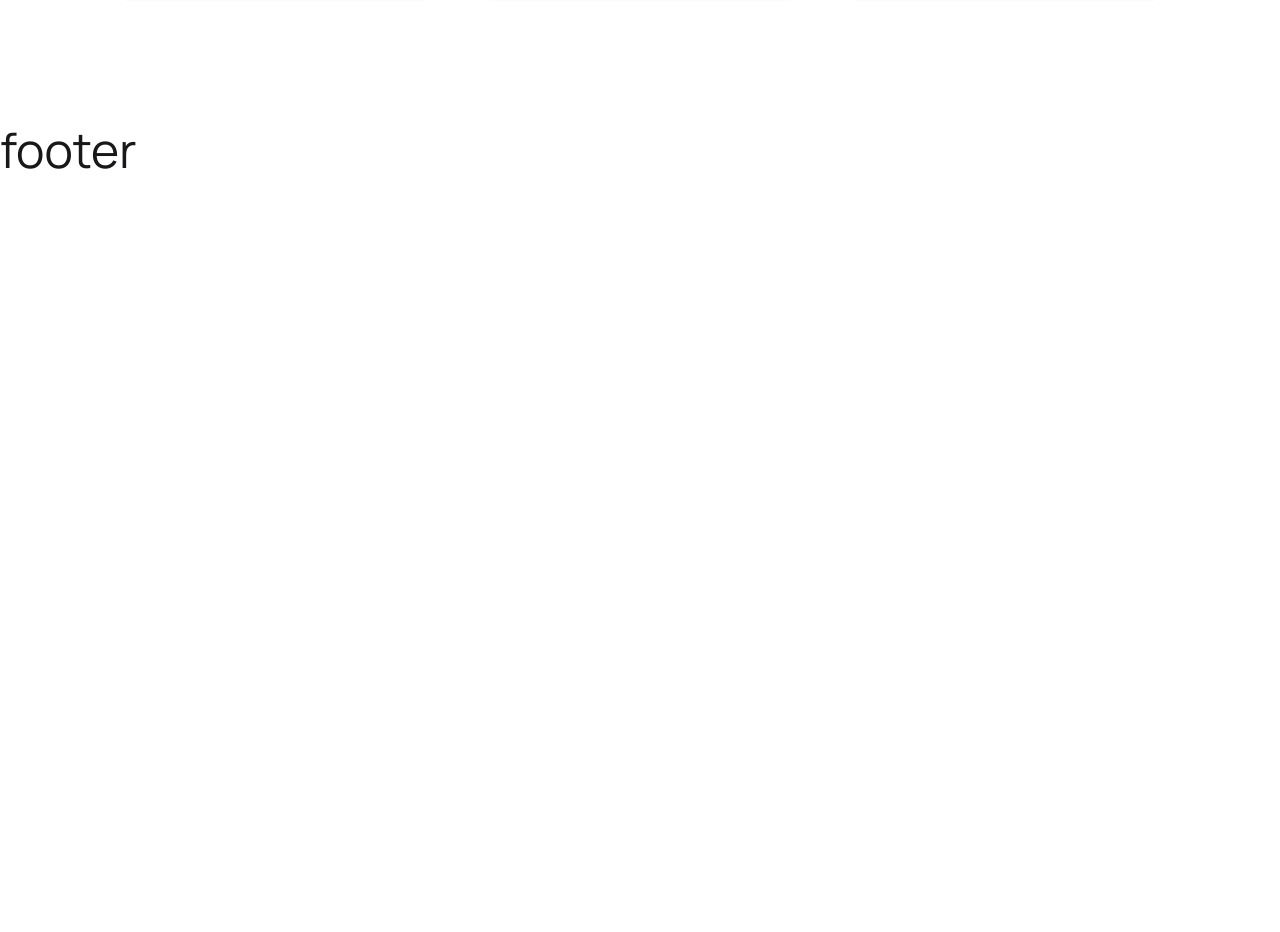
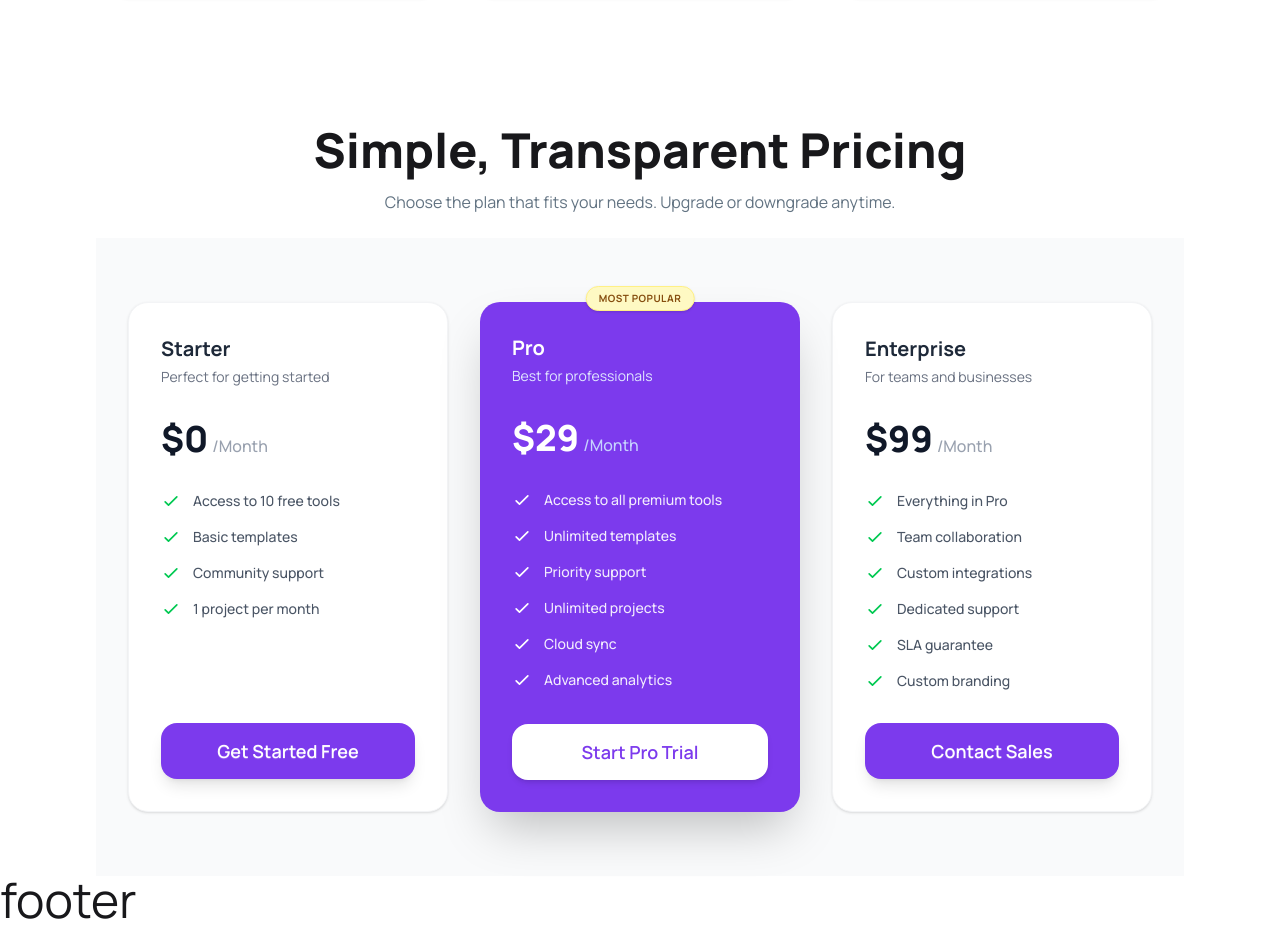
Before and after one commit to mdabdulawal2001/Digital-Tools-Platform, a React (Vite) app: page / in a window 1280 px wide. Shown: the part 1720-2652 px from the top of the page. Before the commit the page ends 1902 px from the top, so only its background shows below. Built offline with nearby package versions, Linux system fonts and the light colour scheme.

Commit message:
added pricing section with hover effect

```diff
--- a/src/App.jsx
+++ b/src/App.jsx
@@ -4,6 +4,7 @@ import Footer from './components/Footer/Footer'
 import Navbar from './components/Navbar/Navbar'
 import State_Section from './components/Banner/State_Section/State_Section'
 import Started_Section from './components/Banner/State_Section/Started_Section/Started_Section'
+import Pricing_Section from './components/Pricing_Section/Pricing_Section'
 
 function App() {
 
@@ -31,6 +32,11 @@ function App() {
           <Started_Section></Started_Section>
         </div>
 
+        {/* pricing section */}
+        <div className='lg:w-[85%] mx-auto'>
+          <Pricing_Section></Pricing_Section>
+        </div>
+
         {/* footer section */}
         <Footer></Footer>
      </div>
--- /dev/null
+++ b/src/components/Pricing_Section/Pricing_Section.jsx
@@ -0,0 +1,119 @@
+import React from "react";
+
+const Pricing_Section = () => {
+  return (
+    <div>
+      {/* title part */}
+      <div className="space-y-4 flex flex-col justify-center items-center text-center">
+        <h1 className="text-4xl lg:text-5xl font-extrabold">
+          Simple, Transparent Pricing
+        </h1>
+        <p className="text-[#627382] mb-6">
+          Choose the plan that fits your needs. Upgrade or downgrade anytime.
+        </p>
+      </div>
+      {/* pricing card */}
+      <div>
+        <div className="bg-gray-50 py-16 px-4 sm:px-6 lg:px-8">
+      <div className="max-w-7xl mx-auto">
+
+        {/* Responsive Grid:
+            items-stretch নিশ্চিত করে যে সব কার্ডের হাইট সমান হবে */}
+        <div className="grid grid-cols-1 md:grid-cols-2 lg:grid-cols-3 gap-8 items-stretch">
+
+          {/* 1. Starter Plan */}
+          <div className="flex flex-col bg-white border hover:lg:scale-105  border-gray-100 shadow-sm p-8 rounded-[20px] transition-all hover:shadow-md">
+            <div className="grow">
+              <h3 className="text-xl font-bold text-gray-800">Starter</h3>
+              <p className="text-gray-500 text-sm mt-1">Perfect for getting started</p>
+
+              <div className="my-8">
+                <span className="text-4xl font-black text-gray-900">$0</span>
+                <span className="text-gray-400 font-medium ml-1">/Month</span>
+              </div>
+
+              <ul className="space-y-4 mb-8">
+                {['Access to 10 free tools', 'Basic templates', 'Community support', '1 project per month'].map((feature, i) => (
+                  <li key={i} className="flex items-start gap-3 text-sm text-gray-600 font-medium">
+                    <svg xmlns="http://www.w3.org/2000/svg" className="h-5 w-5 text-green-500 shrink-0" fill="none" viewBox="0 0 24 24" stroke="currentColor">
+                      <path strokeLinecap="round" strokeLinejoin="round" strokeWidth="2" d="M5 13l4 4L19 7" />
+                    </svg>
+                    <span>{feature}</span>
+                  </li>
+                ))}
+              </ul>
+            </div>
+            {/* Button stays at the bottom because of flex-grow above */}
+            <button className="btn bg-[#7C3AED] hover:bg-[#6D28D9] text-white border-none rounded-2xl w-full h-14 capitalize text-lg shadow-lg mt-auto">
+              Get Started Free
+            </button>
+          </div>
+
+          {/* 2. Pro Plan (Highlighted) */}
+          <div className="relative flex flex-col bg-[#7C3AED] shadow-2xl p-8 rounded-[20px] text-white border-none hover:lg:scale-105 transition-all z-10">
+            {/* Most Popular Badge */}
+            <div className="absolute -top-4 left-1/2 -translate-x-1/2 bg-[#FEF9C3] text-[#854D0E] text-[10px] font-bold px-3 py-1 rounded-full uppercase tracking-wider shadow-sm border border-yellow-200">
+              Most Popular
+            </div>
+
+            <div className="grow">
+              <h3 className="text-xl font-bold">Pro</h3>
+              <p className="text-indigo-100 text-sm mt-1">Best for professionals</p>
+
+              <div className="my-8">
+                <span className="text-4xl font-black">$29</span>
+                <span className="text-indigo-200 font-medium ml-1">/Month</span>
+              </div>
+
+              <ul className="space-y-4 mb-8">
+                {['Access to all premium tools', 'Unlimited templates', 'Priority support', 'Unlimited projects', 'Cloud sync', 'Advanced analytics'].map((feature, i) => (
+                  <li key={i} className="flex items-start gap-3 text-sm text-white/90 font-medium">
+                    <svg xmlns="http://www.w3.org/2000/svg" className="h-5 w-5 text-white shrink-0" fill="none" viewBox="0 0 24 24" stroke="currentColor">
+                      <path strokeLinecap="round" strokeLinejoin="round" strokeWidth="2" d="M5 13l4 4L19 7" />
+                    </svg>
+                    <span>{feature}</span>
+                  </li>
+                ))}
+              </ul>
+            </div>
+            <button className="btn bg-white hover:bg-gray-100 text-[#7C3AED] border-none rounded-2xl w-full h-14 capitalize text-lg shadow-md mt-auto">
+              Start Pro Trial
+            </button>
+          </div>
+
+          {/* 3. Enterprise Plan */}
+          <div className="flex flex-col bg-white border border-gray-100 shadow-sm p-8 rounded-[20px] hover:lg:scale-105 transition-all hover:shadow-md">
+            <div className="grow">
+              <h3 className="text-xl font-bold text-gray-800">Enterprise</h3>
+              <p className="text-gray-500 text-sm mt-1">For teams and businesses</p>
+
+              <div className="my-8">
+                <span className="text-4xl font-black text-gray-900">$99</span>
+                <span className="text-gray-400 font-medium ml-1">/Month</span>
+              </div>
+
+              <ul className="space-y-4 mb-8">
+                {['Everything in Pro', 'Team collaboration', 'Custom integrations', 'Dedicated support', 'SLA guarantee', 'Custom branding'].map((feature, i) => (
+                  <li key={i} className="flex items-start gap-3 text-sm text-gray-600 font-medium">
+                    <svg xmlns="http://www.w3.org/2000/svg" className="h-5 w-5 text-green-500 shrink-0" fill="none" viewBox="0 0 24 24" stroke="currentColor">
+                      <path strokeLinecap="round" strokeLinejoin="round" strokeWidth="2" d="M5 13l4 4L19 7" />
+                    </svg>
+                    <span>{feature}</span>
+                  </li>
+                ))}
+              </ul>
+            </div>
+            <button className="btn bg-[#7C3AED] hover:bg-[#6D28D9] text-white border-none rounded-2xl w-full h-14 capitalize text-lg shadow-lg mt-auto">
+              Contact Sales
+            </button>
+          </div>
+
+        </div>
+      </div>
+    </div>
+      </div>
+    </div>
+  );
+};
+
+export default Pricing_Section;
```
